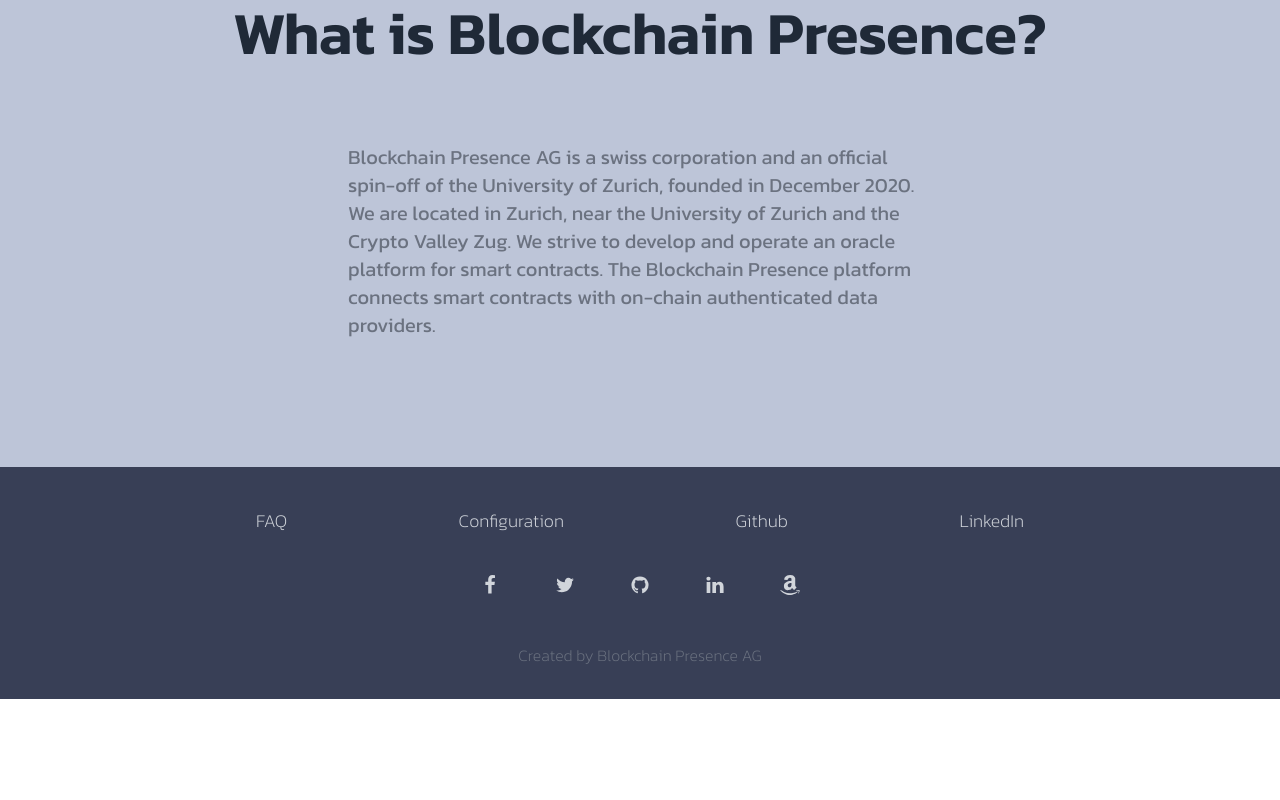
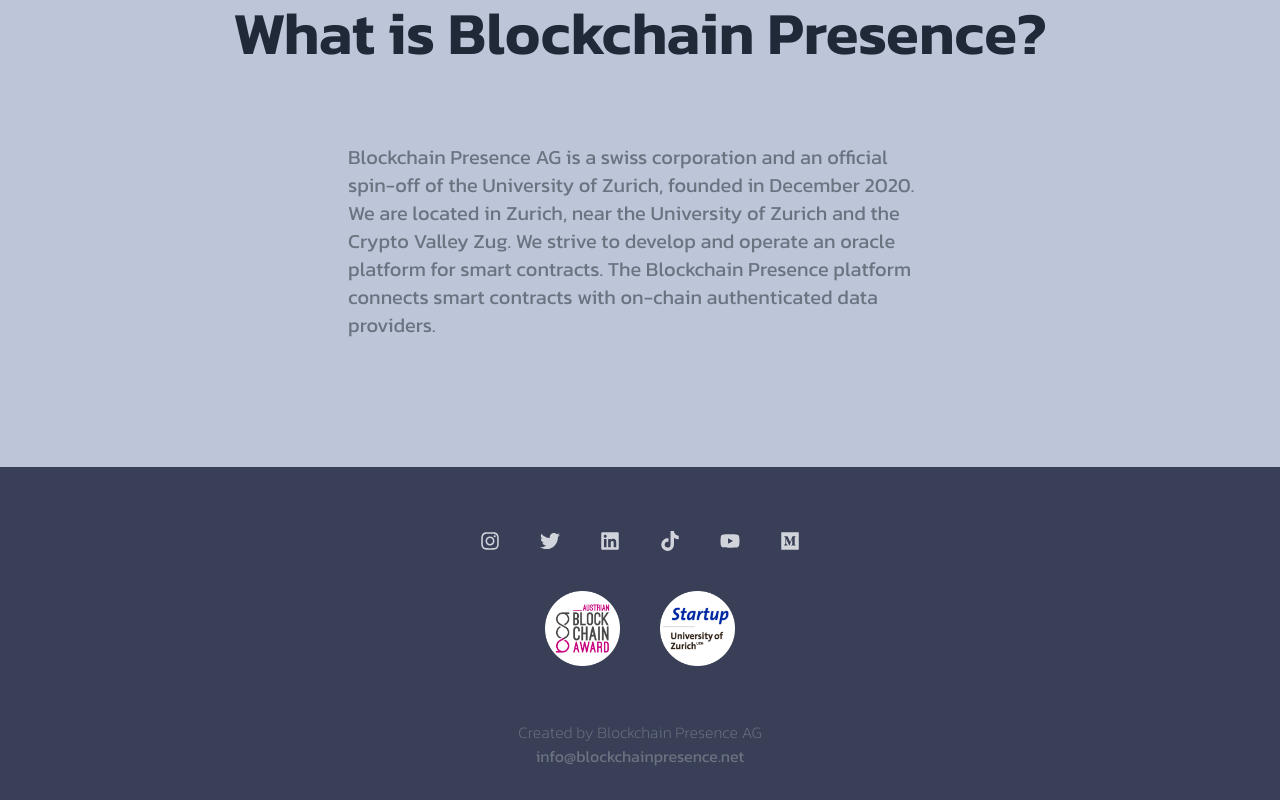
Before and after one commit to migub/BCP-Website-Next, a Next.js app: page / in a window 1280 px wide. Shown: the part 1609-2409 px from the top of the page. Before the commit the page ends 2308 px from the top, so only its background shows below. Built offline with nearby package versions, Linux system fonts and the light colour scheme.

Commit message:
small adjustments

```diff
--- a/components/Layout/Footer.js
+++ b/components/Layout/Footer.js
@@ -1,8 +1,17 @@
+import Image from "next/image";
+import {
+  FaInstagram,
+  FaTwitter,
+  FaLinkedin,
+  FaTiktok,
+  FaYoutube,
+  FaMedium,
+} from "react-icons/fa";
 const Footer = () => {
   return (
     <footer className="bg-[#383f56] w-full py-8">
       <div className="max-w-screen-xl px-4 mx-auto">
-        <ul className="flex flex-wrap justify-between max-w-screen-md mx-auto text-lg font-light">
+        {/* <ul className="flex flex-wrap justify-between max-w-screen-md mx-auto text-lg font-light">
           <li className="my-2">
             <a
               className="text-gray-300 transition-colors duration-200 hover:text-gray-800"
@@ -35,86 +44,81 @@
               LinkedIn
             </a>
           </li>
-        </ul>
+        </ul> */}
         <div className="flex items-center justify-between max-w-xs pt-8 mx-auto">
           <a
-            href="#"
+            title="bcp-instagram"
+            target="_blank"
+            href="https://www.instagram.com/blockchain_presence/"
             className="text-gray-300 transition-colors duration-200 hover:text-gray-800"
           >
-            <svg
-              width="20"
-              height="20"
-              fill="currentColor"
-              className="text-xl transition-colors duration-200 hover:text-gray-800"
-              viewBox="0 0 1792 1792"
-              xmlns="http://www.w3.org/2000/svg"
-            >
-              <path d="M1343 12v264h-157q-86 0-116 36t-30 108v189h293l-39 296h-254v759h-306v-759h-255v-296h255v-218q0-186 104-288.5t277-102.5q147 0 228 12z"></path>
-            </svg>
+            <FaInstagram style={{ fontSize: "20px" }} />
           </a>
           <a
-            href="#"
+            title="bcp-twitter"
+            target="_blank"
+            href="https://twitter.com/BCpresence"
             className="text-gray-300 transition-colors duration-200 hover:text-gray-800"
           >
-            <svg
-              width="20"
-              height="20"
-              fill="currentColor"
-              className="text-xl transition-colors duration-200 hover:text-gray-800"
-              viewBox="0 0 1792 1792"
-              xmlns="http://www.w3.org/2000/svg"
-            >
-              <path d="M1684 408q-67 98-162 167 1 14 1 42 0 130-38 259.5t-115.5 248.5-184.5 210.5-258 146-323 54.5q-271 0-496-145 35 4 78 4 225 0 401-138-105-2-188-64.5t-114-159.5q33 5 61 5 43 0 85-11-112-23-185.5-111.5t-73.5-205.5v-4q68 38 146 41-66-44-105-115t-39-154q0-88 44-163 121 149 294.5 238.5t371.5 99.5q-8-38-8-74 0-134 94.5-228.5t228.5-94.5q140 0 236 102 109-21 205-78-37 115-142 178 93-10 186-50z"></path>
-            </svg>
+            <FaTwitter style={{ fontSize: "20px" }} />
           </a>
           <a
-            href="#"
+            target="_blank"
+            data-type="LinkedIn"
+            title="bcp-linkedIn"
+            href="https://www.linkedin.com/company/blockchain-presence/"
             className="text-gray-300 transition-colors duration-200 hover:text-gray-800"
           >
-            <svg
-              xmlns="http://www.w3.org/2000/svg"
-              width="20"
-              height="20"
-              fill="currentColor"
-              className="text-xl transition-colors duration-200 hover:text-gray-800"
-              viewBox="0 0 1792 1792"
-            >
-              <path d="M896 128q209 0 385.5 103t279.5 279.5 103 385.5q0 251-146.5 451.5t-378.5 277.5q-27 5-40-7t-13-30q0-3 .5-76.5t.5-134.5q0-97-52-142 57-6 102.5-18t94-39 81-66.5 53-105 20.5-150.5q0-119-79-206 37-91-8-204-28-9-81 11t-92 44l-38 24q-93-26-192-26t-192 26q-16-11-42.5-27t-83.5-38.5-85-13.5q-45 113-8 204-79 87-79 206 0 85 20.5 150t52.5 105 80.5 67 94 39 102.5 18q-39 36-49 103-21 10-45 15t-57 5-65.5-21.5-55.5-62.5q-19-32-48.5-52t-49.5-24l-20-3q-21 0-29 4.5t-5 11.5 9 14 13 12l7 5q22 10 43.5 38t31.5 51l10 23q13 38 44 61.5t67 30 69.5 7 55.5-3.5l23-4q0 38 .5 88.5t.5 54.5q0 18-13 30t-40 7q-232-77-378.5-277.5t-146.5-451.5q0-209 103-385.5t279.5-279.5 385.5-103zm-477 1103q3-7-7-12-10-3-13 2-3 7 7 12 9 6 13-2zm31 34q7-5-2-16-10-9-16-3-7 5 2 16 10 10 16 3zm30 45q9-7 0-19-8-13-17-6-9 5 0 18t17 7zm42 42q8-8-4-19-12-12-20-3-9 8 4 19 12 12 20 3zm57 25q3-11-13-16-15-4-19 7t13 15q15 6 19-6zm63 5q0-13-17-11-16 0-16 11 0 13 17 11 16 0 16-11zm58-10q-2-11-18-9-16 3-14 15t18 8 14-14z"></path>
-            </svg>
+            <FaLinkedin style={{ fontSize: "20px" }} />
           </a>
           <a
-            href="#"
+            target="_blank"
+            data-type="Custom"
+            title="bcp-tiktok"
+            href="https://www.tiktok.com/@blockchain_presence"
             className="text-gray-300 transition-colors duration-200 hover:text-gray-800"
           >
-            <svg
-              width="20"
-              height="20"
-              fill="currentColor"
-              className="text-xl transition-colors duration-200 hover:text-gray-800"
-              viewBox="0 0 1792 1792"
-              xmlns="http://www.w3.org/2000/svg"
-            >
-              <path d="M477 625v991h-330v-991h330zm21-306q1 73-50.5 122t-135.5 49h-2q-82 0-132-49t-50-122q0-74 51.5-122.5t134.5-48.5 133 48.5 51 122.5zm1166 729v568h-329v-530q0-105-40.5-164.5t-126.5-59.5q-63 0-105.5 34.5t-63.5 85.5q-11 30-11 81v553h-329q2-399 2-647t-1-296l-1-48h329v144h-2q20-32 41-56t56.5-52 87-43.5 114.5-15.5q171 0 275 113.5t104 332.5z"></path>
-            </svg>
+            <FaTiktok style={{ fontSize: "20px" }} />
           </a>
           <a
-            href="#"
+            target="_blank"
+            data-type="YouTube"
+            title="bcp-youtube"
+            href="https://www.youtube.com/channel/UC5CXdL-Lzik6ks3Iq4g_GIQ"
             className="text-gray-300 transition-colors duration-200 hover:text-gray-800"
           >
-            <svg
-              width="20"
-              height="20"
-              fill="currentColor"
-              className="text-xl transition-colors duration-200 hover:text-gray-800"
-              viewBox="0 0 1792 1792"
-              xmlns="http://www.w3.org/2000/svg"
-            >
-              <path d="M1551 1476q15-6 26-3t11 17.5-15 33.5q-13 16-44 43.5t-95.5 68-141 74-188 58-229.5 24.5q-119 0-238-31t-209-76.5-172.5-104-132.5-105-84-87.5q-8-9-10-16.5t1-12 8-7 11.5-2 11.5 4.5q192 117 300 166 389 176 799 90 190-40 391-135zm207-115q11 16 2.5 69.5t-28.5 102.5q-34 83-85 124-17 14-26 9t0-24q21-45 44.5-121.5t6.5-98.5q-5-7-15.5-11.5t-27-6-29.5-2.5-35 0-31.5 2-31 3-22.5 2q-6 1-13 1.5t-11 1-8.5 1-7 .5h-10l-3-.5-2-1.5-1.5-3q-6-16 47-40t103-30q46-7 108-1t76 24zm-394-443q0 31 13.5 64t32 58 37.5 46 33 32l13 11-227 224q-40-37-79-75.5t-58-58.5l-19-20q-11-11-25-33-38 59-97.5 102.5t-127.5 63.5-140 23-137.5-21-117.5-65.5-83-113-31-162.5q0-84 28-154t72-116.5 106.5-83 122.5-57 130-34.5 119.5-18.5 99.5-6.5v-127q0-65-21-97-34-53-121-53-6 0-16.5 1t-40.5 12-56 29.5-56 59.5-48 96l-294-27q0-60 22-119t67-113 108-95 151.5-65.5 190.5-24.5q100 0 181 25t129.5 61.5 81 83 45 86 12.5 73.5v589zm-672 21q0 86 70 133 66 44 139 22 84-25 114-123 14-45 14-101v-162q-59 2-111 12t-106.5 33.5-87 71-32.5 114.5z"></path>
-            </svg>
+            <FaYoutube style={{ fontSize: "20px" }} />
+          </a>
+          <a
+            target="_blank"
+            data-type="Medium"
+            title="bcp-medium"
+            href="https://medium.com/@BCPresence"
+            className="text-gray-300 transition-colors duration-200 hover:text-gray-800"
+          >
+            <FaMedium style={{ fontSize: "20px" }} />
           </a>
         </div>
-        <div className="flex items-center justify-center pt-10 font-light text-center text-gray-500  sm:pt-12">
+        <div className="flex justify-center mt-10 space-x-10">
+          <div>
+            <Image
+              src="/img/austrianreward.png"
+              alt=""
+              width="75px"
+              height="75px"
+            />
+          </div>
+          <div>
+            <Image src="/img/uzhcircle.png" alt="" width="75px" height="75px" />
+          </div>
+        </div>
+        <div className="flex items-center justify-center pt-10 font-light text-center text-gray-500 sm:pt-12">
           Created by Blockchain Presence AG
+        </div>
+        <div className="text-center text-gray-500">
+          <a href="mailto:info@blockchainpresence.net">
+            info@blockchainpresence.net
+          </a>
         </div>
       </div>
     </footer>
--- a/components/Layout/Sidebar.js
+++ b/components/Layout/Sidebar.js
@@ -23,18 +23,6 @@
       <div className="flex flex-col sm:flex-row sm:justify-around">
         <div className="h-screen w-62">
           <nav className="px-6 mt-10 ">
-            <a
-              // className="flex items-center p-2 my-6 text-gray-600 transition-colors bg-gray-100 rounded-lg hover:text-gray-800 hover:bg-gray-100 "
-              className="flex items-center p-2 my-6 text-white transition-colors duration-200 rounded-lg hover:text-gray-800 hover:bg-gray-100 "
-              onClick={() => {
-                props.onClose(false);
-                router.push("/");
-              }}
-            >
-              <IoHome />
-              <span className="mx-4 text-lg font-normal">Home</span>
-              <span className="flex-grow text-right"></span>
-            </a>
             <a
               onClick={() => {
                 props.onClose(false);
```
Also changed, not shown: components/sections/home/Features.js (+11 -11 lines), public/img/austrianreward.png (added), public/img/uzhcircle.png (added).
